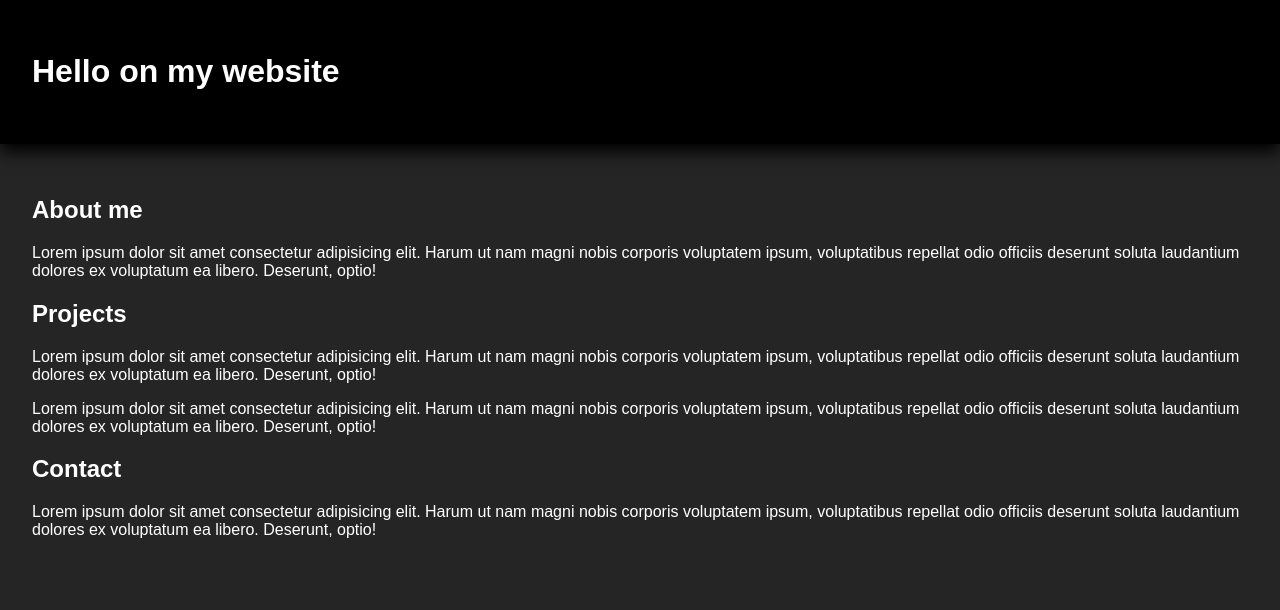
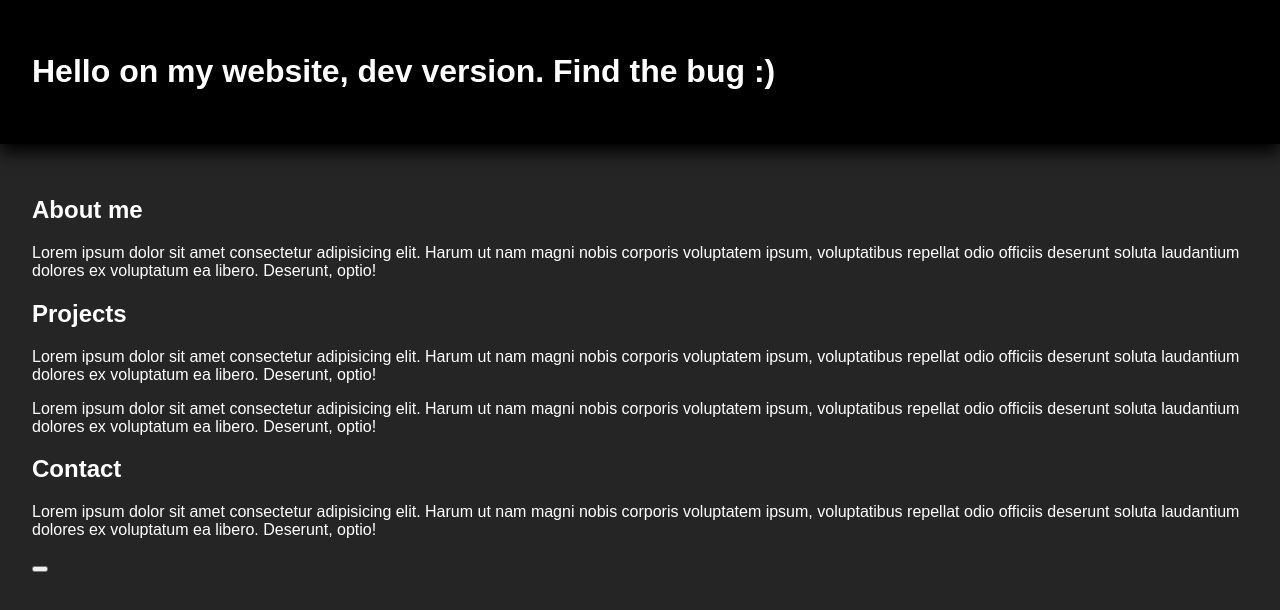
Before and after one commit to matus5965/my_test_website, a plain HTML site: page index.html in a window 1280 px wide. Drawn offline with Linux system fonts and the light colour scheme.

Commit message:
Update index.html

```diff
--- a/index.html
+++ b/index.html
@@ -19,11 +19,17 @@
       main {
         padding: 2em;
       }
+
+      #bug-button {
+        outline: none;
+        border: none:
+        background-color: inherit;
+      }
     </style>
   </head>
   <body>
     <header>
-      <h1>Hello on my website</h1>
+      <h1>Hello on my website, dev version. Find the bug :)</h1>
     </header>
     <main>
       <section id="about">
@@ -59,6 +65,10 @@
           Deserunt, optio!
         </p>
       </section>
+      <a href="https://www.google.com/">
+        <button id="bug-button">
+        </button>
+      </a>
     </main>
   </body>
 </html>
```
